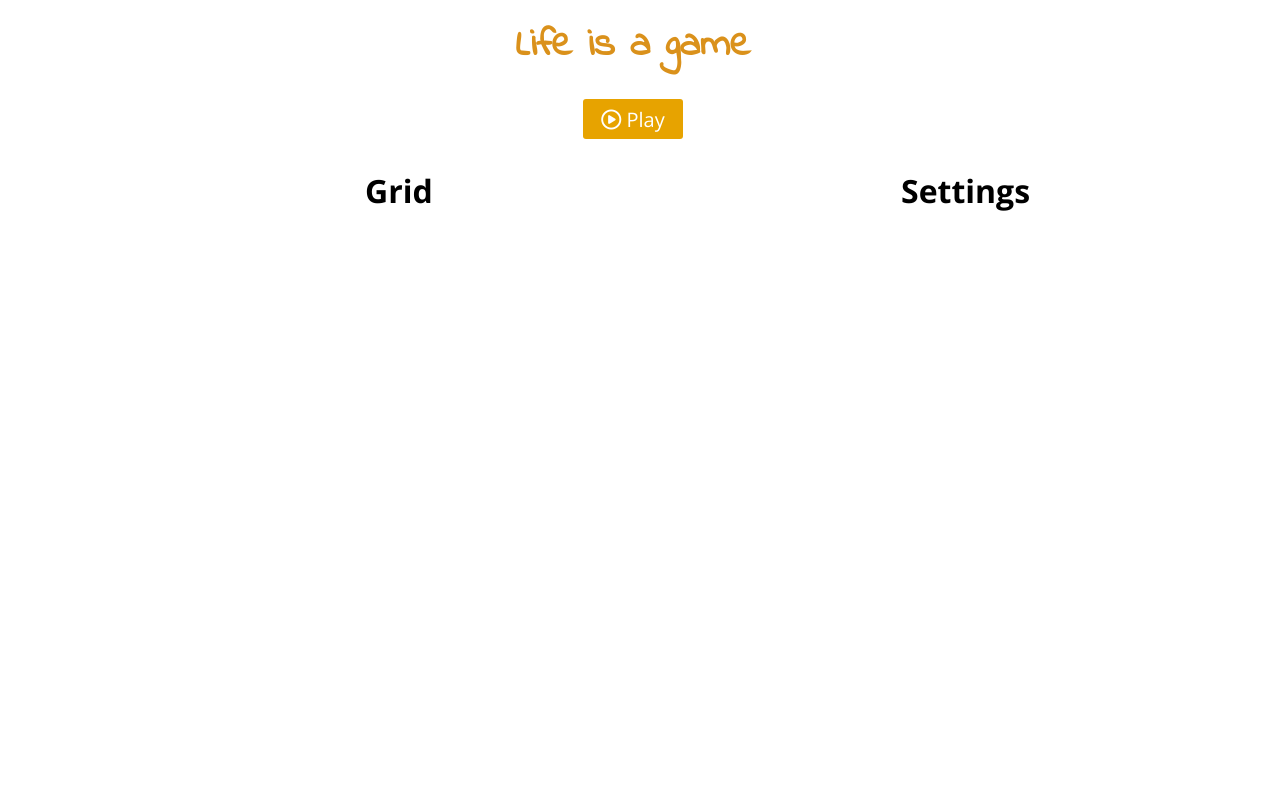
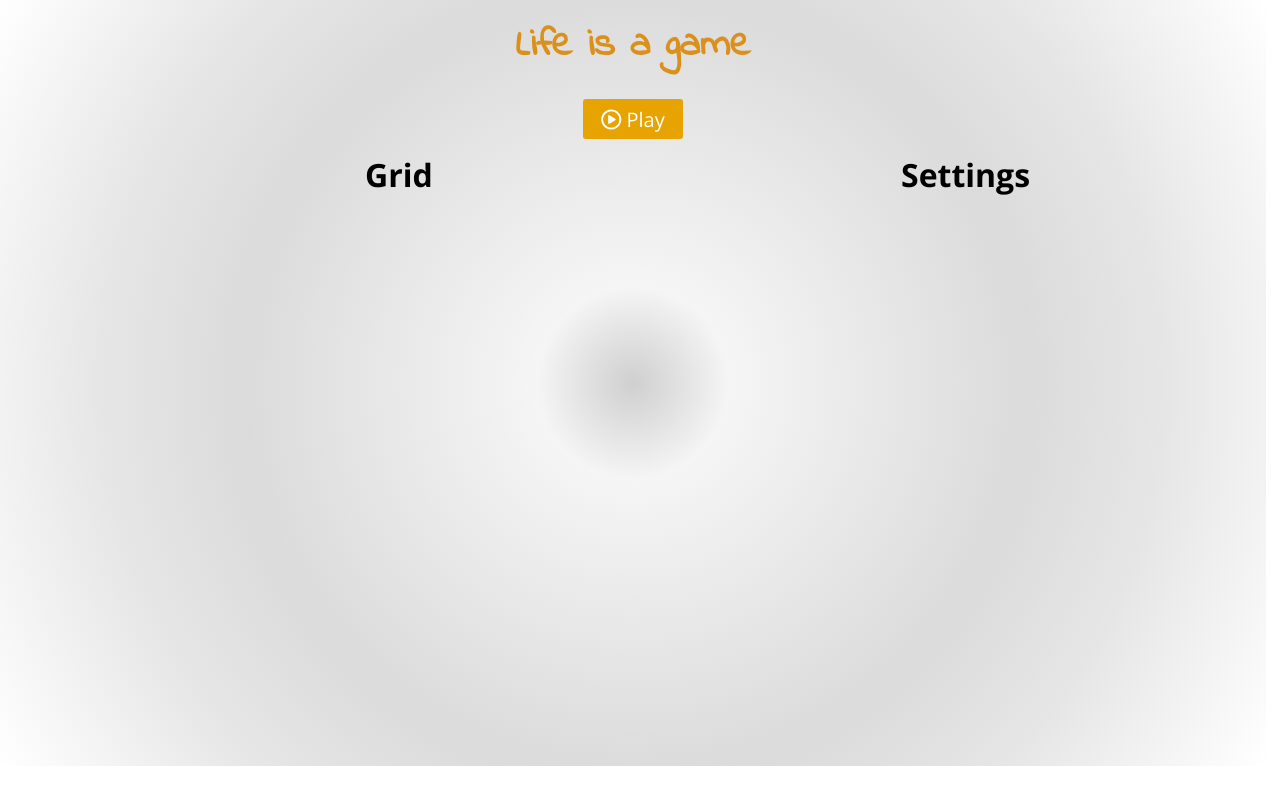
Before and after one commit to BenPrt/Life-is-a-game, a Vue app: page / in a window 1280 px wide. Built offline with nearby package versions, Linux system fonts and the light colour scheme.

Commit message:
Improved look

```diff
--- a/src/App.vue
+++ b/src/App.vue
@@ -22,5 +22,12 @@ export default {
 #app {
   width: 1266px;
   height: 766px;
+  background: rgb(207,207,207);
+background: radial-gradient(circle,
+rgba(207,207,207,1) 0%,
+rgba(245,245,245,1) 13%,
+rgba(219,219,219,1) 53%,
+rgba(230,230,230,1) 72%,
+rgba(255,255,255,1) 100%);
 }
 </style>
--- a/src/components/Header.vue
+++ b/src/components/Header.vue
@@ -31,12 +31,12 @@ export default {
 
 <style>
 #header-container {
-  height: 153px;
+  height: calc(153px - 16px);
   width: 100%;
+  padding-top : 16px;
 }
 #app-title {
   width: 100%;
-  margin-top: 16px;
   text-align: center;
   font-family: 'Indie Flower', cursive;
   color: #da911b;
--- a/src/globalStyle.css
+++ b/src/globalStyle.css
@@ -5,7 +5,6 @@
 }
 
 body {
-  display: flex;
   width: 1266px;
   height: 766px;
 }
```
Also changed, not shown: config/index.js (+4 -4 lines).
